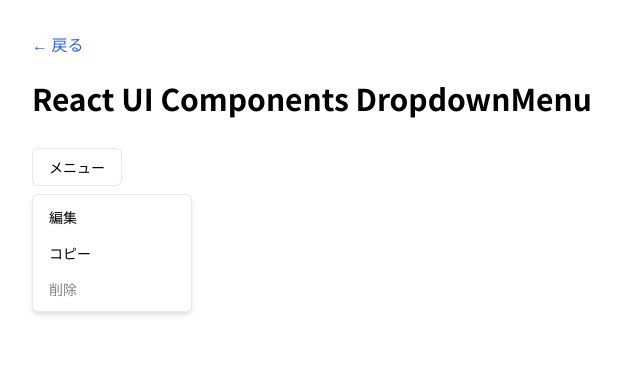
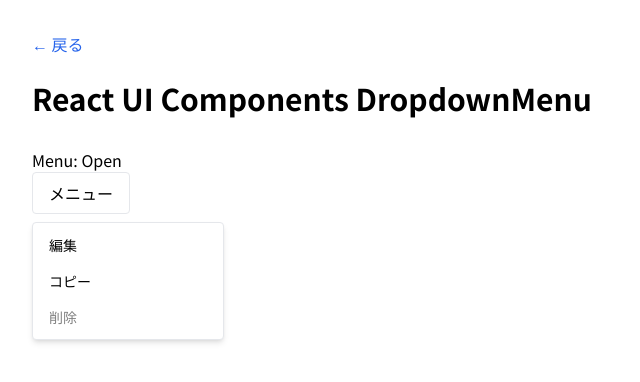
Before and after one commit to remapypapa/tailwind-practice, a React (Vite) app: page /ui/DropdownMenu in a window 1280 px wide. Both pictures are taken after a click on the button "メニュー". Shown: the top 382 px of the page, without its empty margins (0-640 px from the left). Built offline with nearby package versions, Linux system fonts and the light colour scheme; a web font is replaced by a local one.

Commit message:
feat: Support controlled and uncontrolled Dropdown Menu

```diff
--- a/src/components/ui/dropdown-menu/DropdownMenu.tsx
+++ b/src/components/ui/dropdown-menu/DropdownMenu.tsx
@@ -11,28 +11,162 @@ type DropdownMenuProps = {
   の構造になる
   */
   children: React.ReactNode;
+  defaultOpen?: boolean; //追加
+  /*
+  以下の追加で
+  <DropdownMenu
+    open={open}
+    onOpenChange={setOpen}
+  >
+    が使えるようになる
+  */
+  open?: boolean; //追加
+  onOpenChange?: (open: boolean) => void; //追加
 };
 
-export default function DropdownMenu({ children }: DropdownMenuProps) {
+export default function DropdownMenu({
+  children,
+  defaultOpen = false,
+  open,
+  onOpenChange,
+}: DropdownMenuProps) {
   //この状態では、TriggerやContent から利用できない
   /*
-  最終的には以下の状態にする
-  DropdownMenu
-      │
-      ▼
-DropdownMenuContext
-      │
- ┌────┴─────┐
- ▼          ▼
-Trigger    Content
+  defaultOpen がundefinedになる可能性があるため
+  defaultOpen が null または undefined なら falseを使う という意味
 
-Context に open と setOpen を入れれば、
-Trigger でopen を変更する、Contentで Openを確認する ことができる
+  <DropdownMenu> なら
+  defaultOpen
+  ↓
+  undefined
+  ↓
+  false
+  となり
+
+  <DropdownMenu defaultOpen> なら
+  defaultOpen
+  ↓
+  true
+  となる
+
+  defaultOpen = true なら
+  最初
+  ↓
+  Open
+
+  その後
+  ↓
+  Triggerで閉じる
+  ↓
+  再び開く
+  となる
   */
-  const [open, setOpen] = useState(false);
 
+  /*
+  状態を2つに分ける
+  internalOpen
+  ↓
+  Uncontrolled用の内部State
+
+  open
+  ↓
+  Controlled用に親から渡されるState
+
+  actualOpen
+  ↓
+  実際に現在Openなのか？
+  */
+  const [internalOpen, setInternalOpen] = useState(defaultOpen);
+
+  /*
+  open が指定されている場合
+  <DropdownMenu open={true}> なら
+  actualOpen
+  ↓
+  true
+
+  open が指定されていない場合
+  <DropdownMenu> なら
+  open = undefined
+  ↓
+  internalOpenを使う
+
+  openがある
+  ↓
+  Controlled
+
+  openがない
+  ↓
+  Uncontrolled
+  */
+  const actualOpen = open ?? internalOpen;
+
+  /*
+  handleOpenChange
+        │
+        ├── 内部Stateを更新
+        │
+        └── 親にも通知
+
+  なぜ nextOpen という名前なのか？
+  nextValue と同じように「変更後の値」という意味
+  nextOpen = true なら、「これからOpenになる値」
+  nextOpen = false なら、「これからCloseになる値」
+
+  Controlledの場合、
+  <DropdownMenu
+    open={open}
+    onOpenChange={setOpen}
+  >
+    なので
+    Item
+    ↓
+    onOpenChange(false)
+    ↓
+    親のsetOpen(false)
+    ↓
+    openがfalseになる
+    ↓
+    actualOpen = false
+    となる、これは正常
+
+    Controlled / Uncontrolledを図で理解する
+    Uncontrolled
+    <DropdownMenu /> の場合
+    DropdownMenu
+        │
+        ▼
+    internalOpen
+        │
+        ▼
+    actualOpen
+
+    StateをDropdownMenu自身が持っています。
+
+    Controlled
+    <DropdownMenu
+      open={open}
+      onOpenChange={setOpen}
+    />
+    の場合、
+
+    親
+    │
+    ├── open
+    │
+    └── setOpen
+          │
+          ▼
+    DropdownMenu
+          │
+          ▼
+    actualOpen
+
+    Stateの所有者は親です。
+  */
   const handleOpenChange = (nextOpen: boolean) => {
-    setOpen(nextOpen);
+    setInternalOpen(nextOpen);
+    onOpenChange?.(nextOpen);
   };
 
   return (
@@ -64,11 +198,27 @@ Trigger でopen を変更する、Contentで Openを確認する ことができ
     */
     <DropdownMenuContext.Provider
       value={{
-        open,
+        /*
+        Contextには actualOpen を渡す
+        TriggerやContentは、
+        const { open, onOpenChange } = useDropdownMenuContext();
+        として利用する
+
+        DropdownMenu
+        │
+        │ 状態管理の複雑な部分
+        ▼
+      Context
+        │
+        ├── Trigger
+        ├── Content
+        └── Item
+        */
+        open: actualOpen,
         onOpenChange: handleOpenChange,
       }}
     >
-      <div className="relative">{children}</div>
+      {children}
     </DropdownMenuContext.Provider>
   );
 }
--- a/src/components/ui/dropdown-menu/DropdownMenuContent.tsx
+++ b/src/components/ui/dropdown-menu/DropdownMenuContent.tsx
@@ -3,10 +3,12 @@ import { useDropdownMenuContext } from "./useDropdownMenuContext";
 
 type DropdownMenuContentProps = {
   children: React.ReactNode;
+  className?: string; //追加
 };
 
 export default function DropdownMenuContent({
   children,
+  className,
 }: DropdownMenuContentProps) {
   //カスタムHook を使う
   const { open } = useDropdownMenuContext();
@@ -18,8 +20,8 @@ export default function DropdownMenuContent({
   return (
     <div
       className={cn(
-        "absolute left-0 top-full z-10 mt-2",
-        "w-40 rounded-md border bg-white p-1 shadow-md",
+        "mt-2 w-48 rounded border bg-white p-1 shadow-md",
+        className,
       )}
     >
       {children}
--- a/src/components/ui/dropdown-menu/DropdownMenuTrigger.tsx
+++ b/src/components/ui/dropdown-menu/DropdownMenuTrigger.tsx
@@ -3,13 +3,19 @@ import { useDropdownMenuContext } from "./useDropdownMenuContext";
 
 type DropdownMenuTriggerProps = {
   children: React.ReactNode;
+  className?: string; //追加
 };
 
 export default function DropdownMenuTrigger({
   children,
+  className,
 }: DropdownMenuTriggerProps) {
   //カスタムHook を使うことでスッキリする
   const { open, onOpenChange } = useDropdownMenuContext();
+
+  const handleClick = () => {
+    onOpenChange(!open);
+  };
 
   return (
     <button
@@ -18,12 +24,8 @@ export default function DropdownMenuTrigger({
       //状態によって、aria-expanded="false"、aria-expanded="true" になる
       //aria-selected と同じく、ReactのStateをARIA属性に反映させる
       aria-expanded={open}
-      onClick={() => onOpenChange(!open)}
-      className={cn(
-        "rounded-md border px-4 py-2",
-        "bg-white text-sm font-medium",
-        "hover:bg-gray-50",
-      )}
+      onClick={handleClick}
+      className={cn("rounded border px-4 py-2", className)}
     >
       {children}
     </button>
--- a/src/pages/ui/DropdownMenuPage.tsx
+++ b/src/pages/ui/DropdownMenuPage.tsx
@@ -2,9 +2,11 @@ import DropdownMenu from "@/components/ui/dropdown-menu/DropdownMenu";
 import DropdownMenuContent from "@/components/ui/dropdown-menu/DropdownMenuContent";
 import DropdownMenuItem from "@/components/ui/dropdown-menu/DropdownMenuItem";
 import DropdownMenuTrigger from "@/components/ui/dropdown-menu/DropdownMenuTrigger";
+import { useState } from "react";
 import { Link } from "react-router-dom";
 
 export default function DropdownMenuPage() {
+  const [open, setOpen] = useState(false);
   return (
     <div className="p-8">
       <Link to="/" className="text-blue-600 hover:underline">
@@ -15,7 +17,27 @@ export default function DropdownMenuPage() {
         React UI Components DropdownMenu
       </h1>
 
-      <DropdownMenu>
+      {/*
+      Page
+      │
+      └── open
+            │
+            ▼
+      DropdownMenu
+            │
+            ▼
+      Context
+            │
+      ├── Trigger
+      ├── Content
+      └── Item
+
+      の構造に変更
+      */}
+      {/* 一時的に配置 */}
+      <p className="mt-4">Menu: {open ? "Open" : "Closed"}</p>
+
+      <DropdownMenu open={open} onOpenChange={setOpen}>
         <DropdownMenuTrigger>メニュー</DropdownMenuTrigger>
 
         <DropdownMenuContent>
@@ -81,5 +103,44 @@ export default function DropdownMenuPage() {
 }
 
 /*
-ここまでで、Dropdown Menuの基本的なCompound Components構造が完成
+今回起きていることを図にする
+現在、Pageでは、
+const [open, setOpen] = useState(false); がある
+
+そして
+<DropdownMenu
+  open={open}
+  onOpenChange={setOpen}
+>
+です
+
+Triggerをクリックすると、
+Trigger
+   │
+   │ onOpenChange(true)
+   ▼
+DropdownMenu
+   │
+   │ onOpenChange?.(true)
+   ▼
+Page
+   │
+   │ setOpen(true)
+   ▼
+open = true
+   │
+   ▼
+DropdownMenu
+   │
+   │ actualOpen = true
+   ▼
+Context
+   │
+   ├── Trigger
+   ├── Content
+   └── Item
+
+となる
+
+
 */
```
